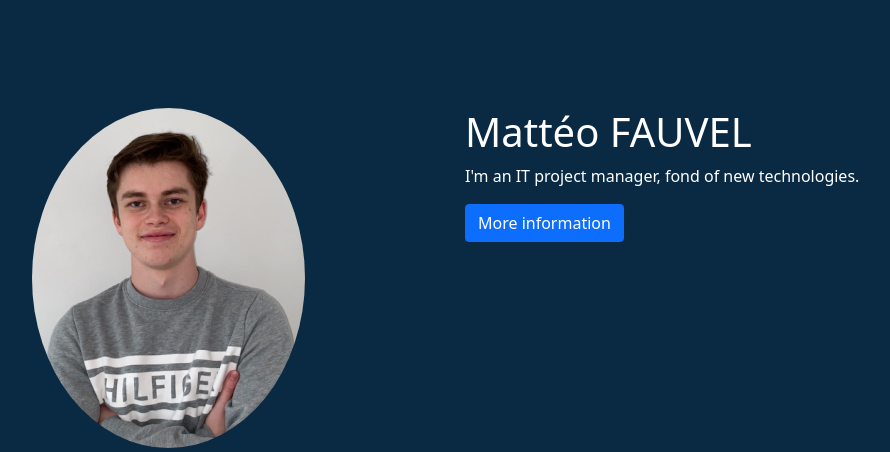
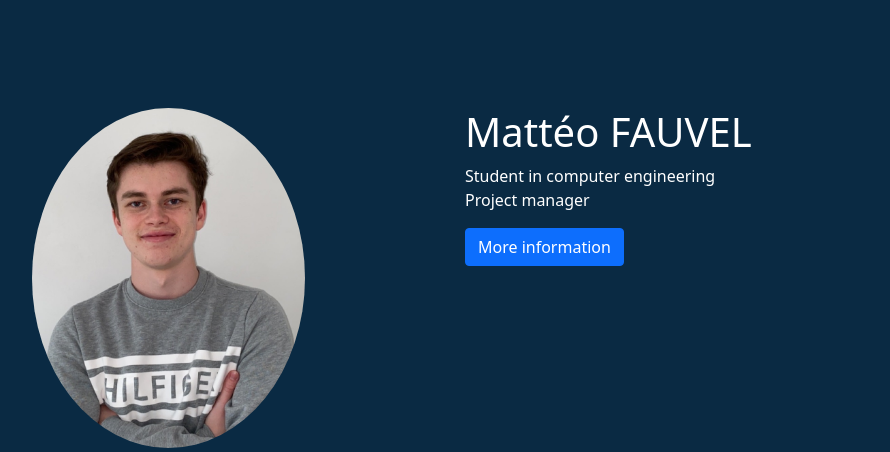
Before and after one commit to Mattken12/Portfolio, a PHP site: page / in a window 1280 px wide. Shown: the part 56-508 px from the top of the page, without its empty margins (187-1077 px from the left). Run offline with PHP 8.4, Linux system fonts and the light colour scheme; grey boxes labelled with a size stand in for pictures from a placeholder-image service; some libraries are stand-ins or nearby versions.

Commit message:
new file

```diff
--- a/index.html
+++ b/index.html
@@ -77,8 +77,10 @@
         </div>
         <div class="col-md-6">
           <h1>Mattéo FAUVEL</h1>
+          <span id="profile-title">Student in computer engineering</span>
           <p class="lang-fr">Je suis un chef de projet informatique, amateur de nouvelles technologies.</p>
-          <p class="lang-en">I'm an IT project manager, fond of new technologies.</p>
+          <br><span class="lang-en profile-description">Project manager</span>
+          <p class="lang-en profile-description"></p>
 
           <a href="#" class="btn btn-primary lang-fr">En savoir plus</a>
           <a href="#" class="btn btn-primary lang-en">More information</a>
--- a/style/mainStyle.css
+++ b/style/mainStyle.css
@@ -21,5 +21,4 @@ body {
 
 .pt-3 {
   padding-top: 30px;
-}
-/*# sourceMappingURL=mainStyle.css.map */
+}/*# sourceMappingURL=mainStyle.css.map */
--- a/style/mainStyle.scss
+++ b/style/mainStyle.scss
@@ -2,8 +2,6 @@ body{
   background-color: #0A2A43;
   color: white;
   padding-top: 100px;
-
-
 }
 
 .card{
```
Also changed, not shown: 1 other file.
